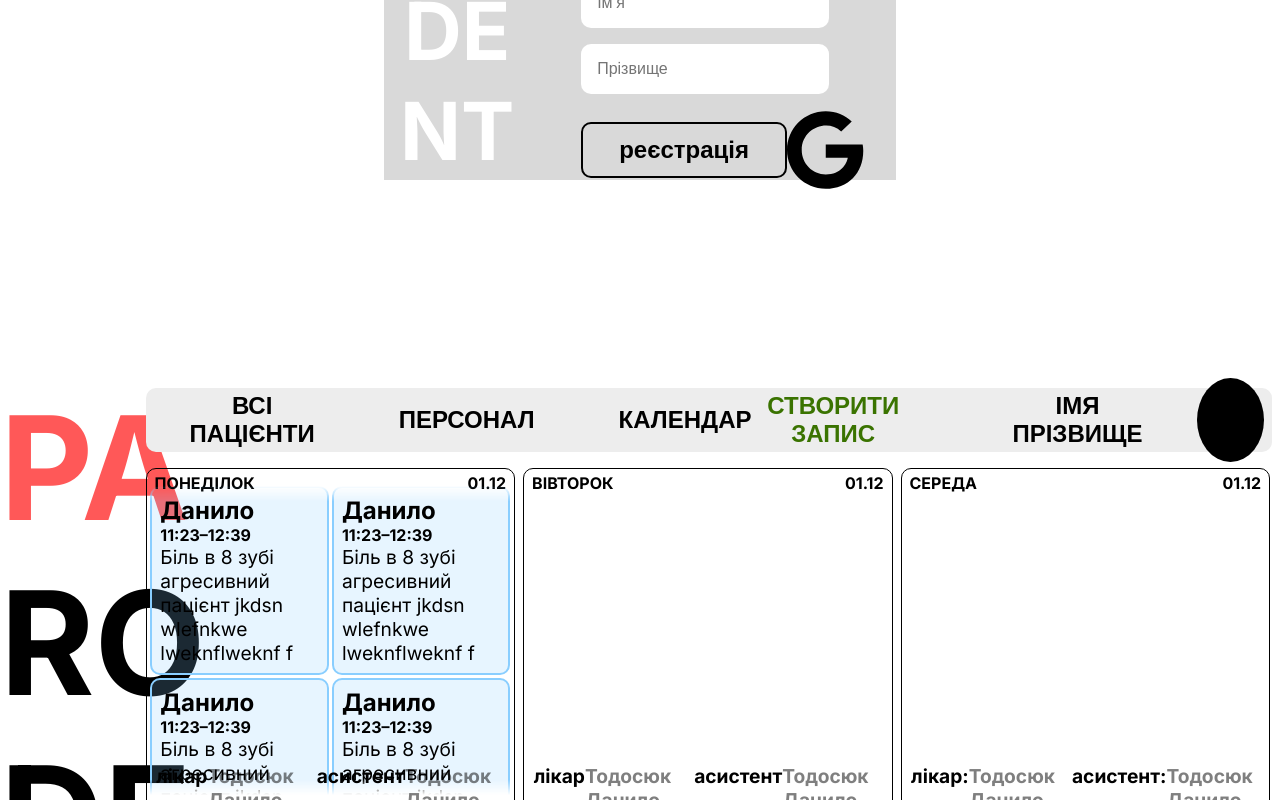
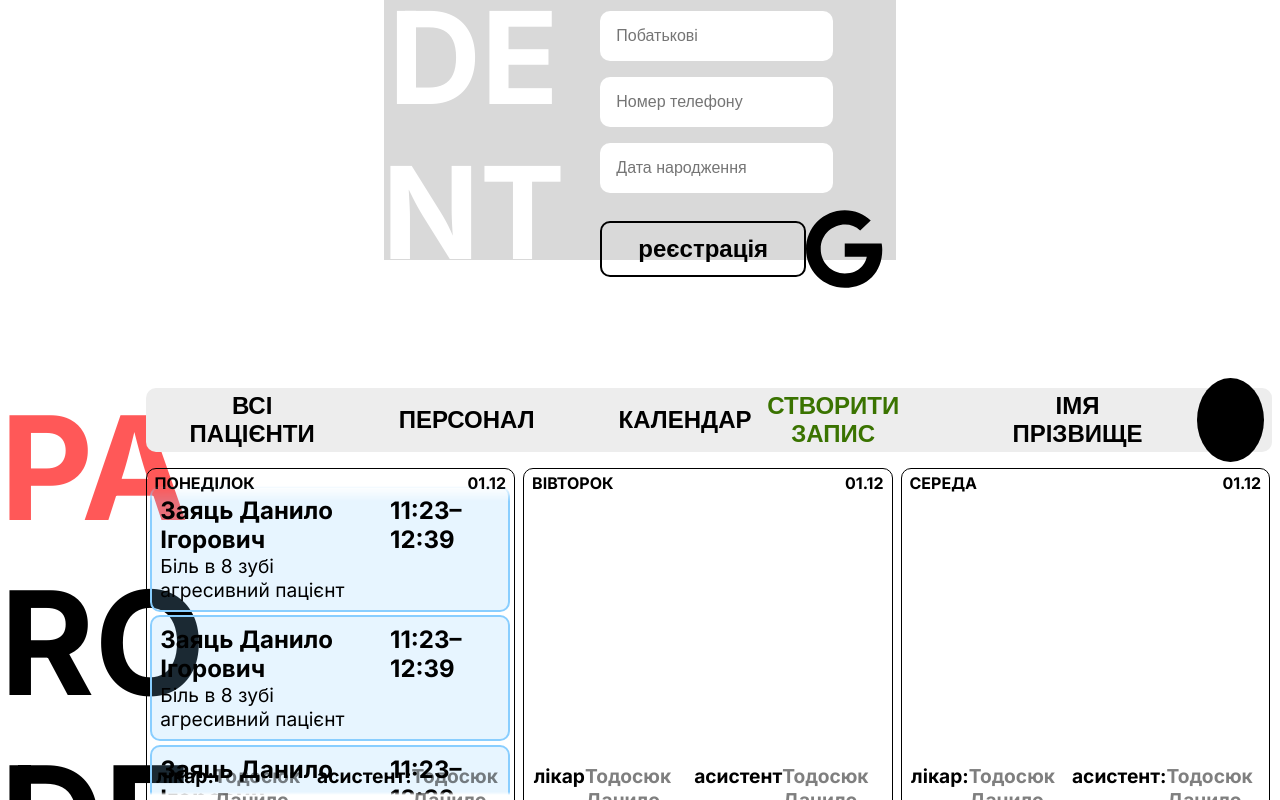
Before and after one commit to Parodent1/ParodentFront, a React (Vite) app: page / in a window 1280 px wide. Shown: the part 1220-2020 px from the top of the page. Built offline with nearby package versions, Linux system fonts and the light colour scheme.

Commit message:
fixed weekly appointment

```diff
--- a/package.json
+++ b/package.json
@@ -13,6 +13,8 @@
     "@fortawesome/fontawesome-svg-core": "^6.7.2",
     "@fortawesome/free-brands-svg-icons": "^6.7.2",
     "@fortawesome/react-fontawesome": "^0.2.2",
+    "@joeattardi/emoji-button": "^4.6.4",
+    "emoji-mart": "^5.6.0",
     "react": "^19.1.0",
     "react-dom": "^19.1.0"
   },
--- a/src/App.jsx
+++ b/src/App.jsx
@@ -5,6 +5,7 @@ import WeeklySchedule from "./pages/weeklySchedule/WeeklySchedule"
 import Reception from "./pages/reception/Reception"
 import MonthlySchedule from "./pages/monthlySchedule/MonthlySchedule"
 import AllClients from "./pages/allClients/AllClients"
+import PersonalCardsStuff from "./pages/personalCardsStuff/PersonalCardsStuff"
 import './app.css'
 
 function App() {
@@ -16,6 +17,7 @@ function App() {
       <WeeklySchedule/>
       <MonthlySchedule/>
       <AllClients/>
+    <PersonalCardsStuff/>
       {/* <Reception/> */}
     </div>
   )
--- a/src/components/appointments/Appointment.jsx
+++ b/src/components/appointments/Appointment.jsx
@@ -1,5 +1,6 @@
 import React, { useState } from 'react'
 import './appointment.css'
+
 
 function Appointment() {
   // const [menuVisible, setMenuVisible] = useState(false);
@@ -21,10 +22,13 @@ function Appointment() {
       // onContextMenu={handleContextMenu}
       // onClick={handleClickOutside}
     >
-      <h1 className="clientName">Данило</h1>
+      <div className="appointmentHeader">
+      <h1 className="clientName">Заяць Данило Ігорович</h1>
       <h1 className="appointmentTime">11:23–12:39</h1>
+      </div>
+
       <p className="complaints">Біль в 8 зубі</p>
-      <p className="coment">агресивний пацієнт jkdsn wlefnkwe lweknflweknf f</p>
+      <p className="coment">агресивний пацієнт </p>
 
       {/* {menuVisible && (
         <div
--- a/src/components/appointments/appointment.css
+++ b/src/components/appointments/appointment.css
@@ -9,12 +9,14 @@
     user-select: none;
     position: relative;
   }
-
-  .clientName{
+  .appointmentHeader{
+    display: flex;
+    justify-content: space-between;
+    align-items: center;
+  }
+  .clientName,
+  .appointmentTime{
     font-size: 1.5em;
-  }
-  .appointmentTime{
-    font-size: 1em;
   }
   .complaints{
     font-size: 1.2em;
--- a/src/components/logoSing/logo.css
+++ b/src/components/logoSing/logo.css
@@ -9,7 +9,7 @@
 .logoText{
     text-transform: uppercase;
     height: 5em;
-    font-size: 5em;
+    font-size: 8em;
     font-family: "Inter", sans-serif;
     display: flex;
     justify-content: center;
--- a/src/pages/allClients/AllClients.jsx
+++ b/src/pages/allClients/AllClients.jsx
@@ -16,7 +16,8 @@ function AllClients() {
               <th>ПІБ</th>
               <th>Посада</th>
               <th>Кабінет</th>
-              <th>Кабінет</th>
+              <th>Телефон</th>
+              <th>E-mail</th>
             </tr>
           </thead>
           <tbody>
@@ -31,11 +32,15 @@ function AllClients() {
               <td>Тодосюк Данило</td>
               <td>Лікар</td>
               <td>204</td>
+              <td>+38 (063) 272 50 59</td>
+              <td>yura0092@gmail.com</td>
             </tr>
             <tr>
               <td>Іваненко Олена</td>
               <td>Асистент</td>
               <td>205</td>
+              <td>+38 (063) 272 50 59</td>
+              <td>yura0092@gmail.com</td>
             </tr>
           </tbody>
         </table>
--- /dev/null
+++ b/src/pages/personalCardsStuff/PersonalCardsStuff.jsx
@@ -0,0 +1,28 @@
+import React, { useState } from "react";
+import "./personalCardStuff.css";
+import LogoContent from "../../components/logoContent/LogoContent";
+import NavBar from "../../components/navBar/NavBar";
+
+function PersonalCardsStuff() {
+
+    return (
+        <div className="personalCardStuffBody">
+            <LogoContent />
+            <NavBar />
+            <div className="personalCardStuffContent">
+                <div className="doctorName">
+                    <h1 className="doctorName">Тодосюк Данило Євгенович</h1>
+                    <h1 className="dateOfBirth">07 . 10 . 2002</h1>
+                </div>
+                <div className="doctorContacts">
+                    <p>КОНТАКТИ</p>
+                    <p>E-mail:</p>
+                    <p>Телефон:</p>
+                </div>
+
+            </div>
+        </div>
+    );
+}
+
+export default PersonalCardsStuff;
--- /dev/null
+++ b/src/pages/personalCardsStuff/personalCardStuff.css
@@ -0,0 +1,29 @@
+.personalCardStuffBody{
+    height: 100vh;
+    position: relative;
+    padding-top: 10vh;
+    font-family: "Inter", sans-serif;
+}
+.personalCardStuffContent{
+    height: 88vh;
+    width: 88%;
+    position: absolute;
+    right: 0;
+    margin: 0.5em;
+    display: flex;
+    align-items: start;
+    gap: 0.5em;
+    flex-wrap: wrap;
+    border: 2px solid black;
+    border-radius: 10px;
+    padding: 1em;
+}
+.doctorName{
+    display: flex;
+    gap: 1em;
+    font-size: 2em;
+}
+.doctorBiography{
+    font-size: 2em;
+    width: 80%;
+}
--- a/src/pages/signUp/SignUp.jsx
+++ b/src/pages/signUp/SignUp.jsx
@@ -10,6 +10,9 @@ function SignUp() {
     password: "",
     name: "",
     surname: "",
+    lastname: "",
+    phoneNumber: "",
+    birth: ""
   });
   const handleChange = (e) => {
     const { name, value } = e.target;
@@ -66,6 +69,33 @@ function SignUp() {
           onChange={handleChange}
           required
         />
+        <input
+         className="signUpInput"
+          type="text"
+          name="lastname"
+          placeholder="Побатькові"
+          value={formData.lastname}
+          onChange={handleChange}
+          required
+        />
+        <input
+         className="signUpInput"
+          type="number"
+          name="phoneNumber"
+          placeholder="Номер телефону"
+          value={formData.phoneNumber}
+          onChange={handleChange}
+          required
+        />
+        <input
+         className="signUpInput"
+          type="number"
+          name="birth"
+          placeholder="Дата народження"
+          value={formData.birth}
+          onChange={handleChange}
+          required
+        />
           <div className="signUpBTNContainer">
             <button type="submit" className="signUpInputBTN">реєстрація</button>
             <FontAwesomeIcon className="googleLogo" icon={faGoogle} />
--- a/src/pages/signUp/signUp.css
+++ b/src/pages/signUp/signUp.css
@@ -9,7 +9,7 @@
 }
 .content{
     display: flex;
-    height: 50vh;
+    height: 70vh;
     width: 40%;
     background-color: #D9D9D9;
 }
--- a/src/pages/weeklySchedule/WeeklySchedule.jsx
+++ b/src/pages/weeklySchedule/WeeklySchedule.jsx
@@ -28,8 +28,8 @@ function WeeklySchedule() {
             <Appointment/>
           </div>
           <div className="dayStuff">
-            <div><h1>лікар</h1><h1 className="dayStuffName">Тодосюк Данило</h1></div>
-            <div><h1>асистент</h1><h1 className="dayStuffName">Тодосюк Данило</h1></div>
+            <div><h1>лікар:</h1><h1 className="dayStuffName">Тодосюк Данило</h1></div>
+            <div><h1>асистент:</h1><h1 className="dayStuffName">Тодосюк Данило</h1></div>
           </div>
         </div>
         <div className="dailyBox tuesday">
--- a/src/pages/weeklySchedule/weeklySchedule.css
+++ b/src/pages/weeklySchedule/weeklySchedule.css
@@ -27,14 +27,15 @@
   justify-content: center;
 }
 .appointmentBox{
-    display: grid;
+    display: flex;
+    flex-wrap: wrap;
+    gap: .2em;
     gap: .2em;
     height: 90%;
     width: 98%;
-    grid-template-columns: repeat(2, 1fr);
     overflow: scroll;
-    mask-image: linear-gradient(to bottom, transparent, black 1%, black 90%, transparent);
-    -webkit-mask-image: linear-gradient(to bottom, transparent, black 5%, black 95%, transparent);
+    mask-image: linear-gradient(to bottom, transparent, black 1%, black 99%, transparent);
+    -webkit-mask-image: linear-gradient(to bottom, transparent, black 5%, black 99%, transparent);
 }
 
 .scheduleDate {
```
Also changed, not shown: 1 other file (tests, documents, lock files or other folders).
